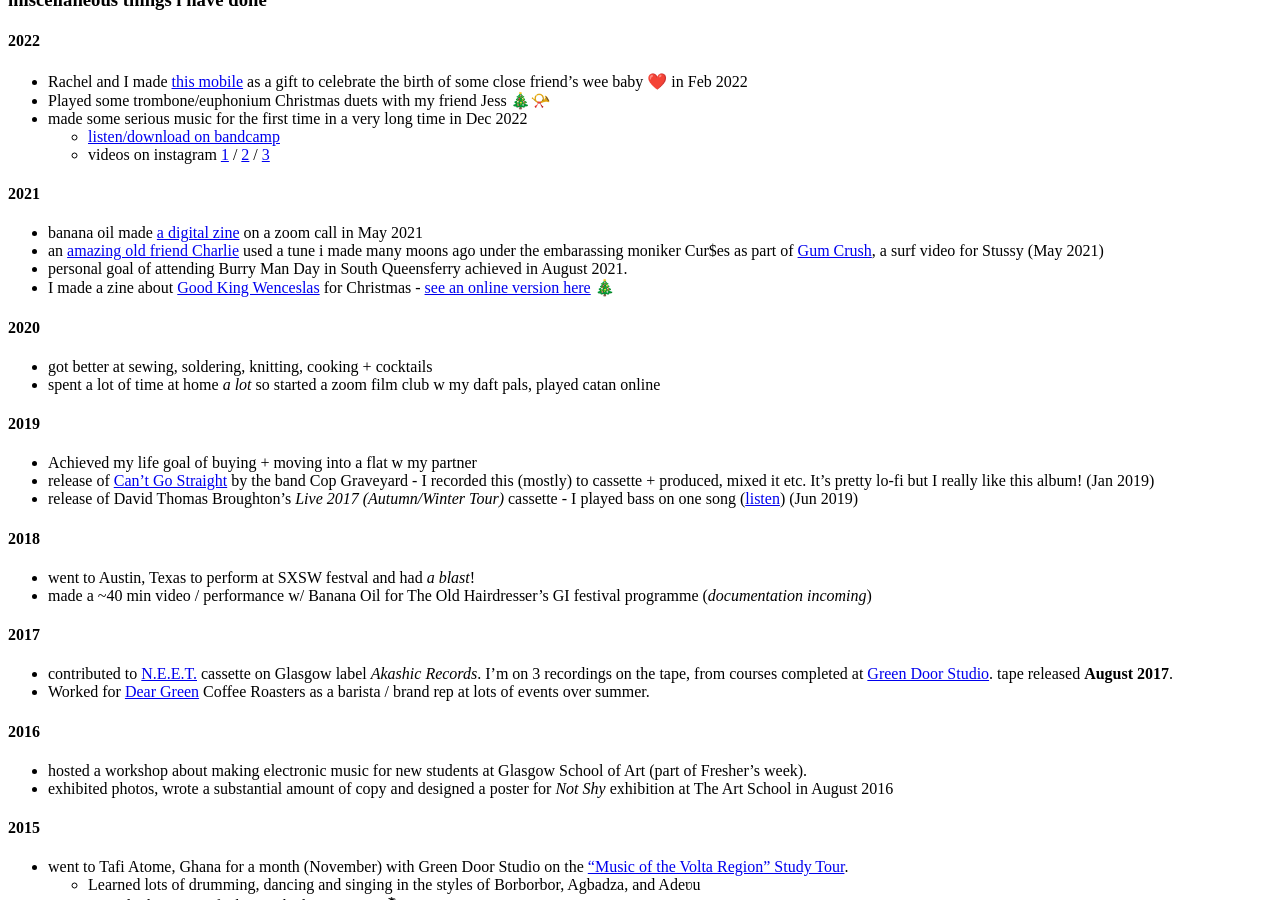
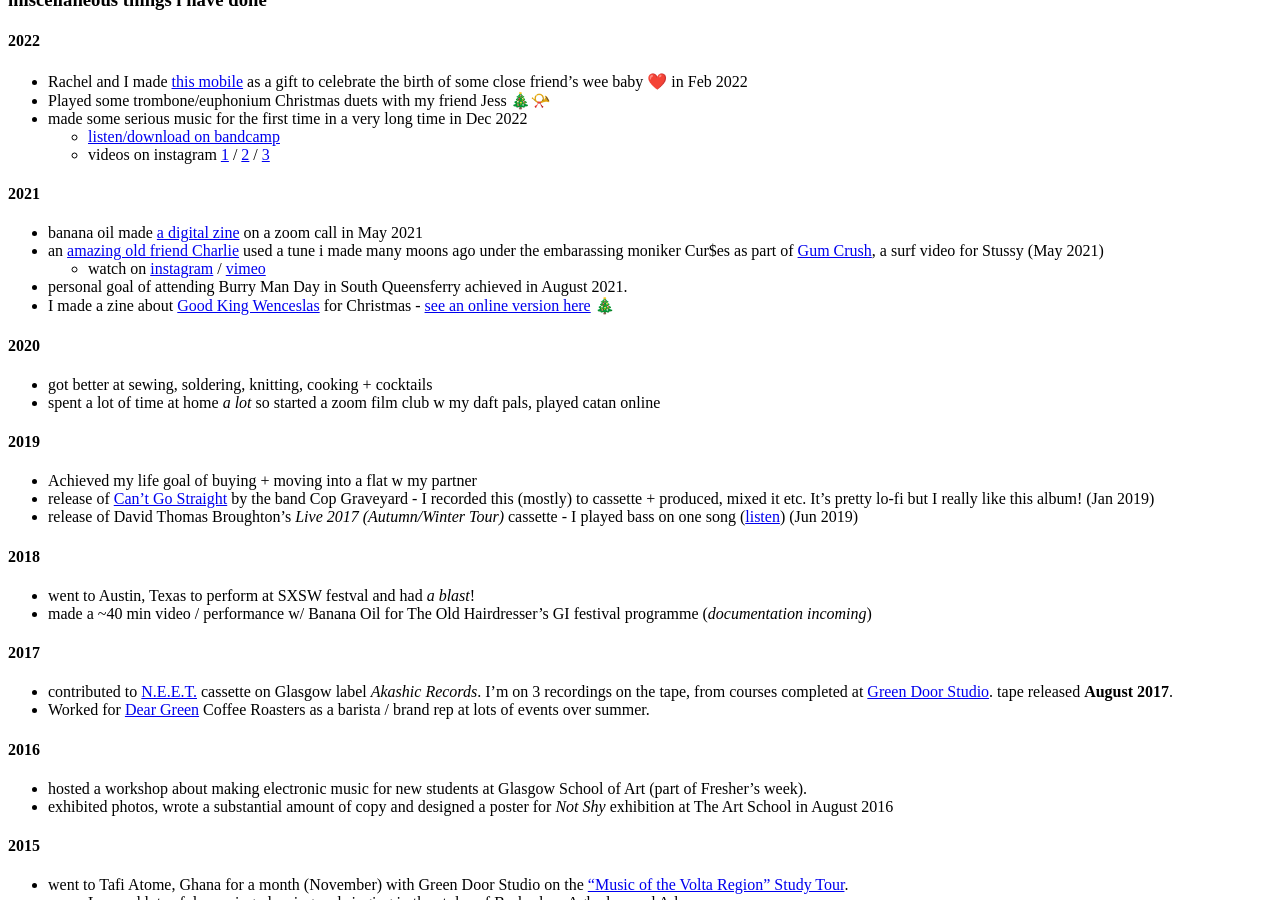
Before and after one commit to kingdomlevel/kingdomlevel.github.io, a Jekyll site: the page built from index.markdown, in a window 1280 px wide and 900 px high, scrolled down 6510 px. Built offline with Jekyll 4.4.1, drawn with Linux system fonts in a browser that asks for light colours; our own code applies the rules of GitHub Pages for plain Markdown files.

Commit message:
adds gum crush links

```diff
--- a/index.markdown
+++ b/index.markdown
@@ -192,7 +192,8 @@
 
 #### 2021
 + banana oil made [a digital zine](https://www.shamgate.co/banana_oil/zine_202105/) on a zoom call in May 2021
-+ an [amazing old friend Charlie](https://www.instagram.com/appleshift4/) used a tune i made many moons ago under the embarassing moniker Cur$es as part of [Gum Crush](https://www.instagram.com/tv/COs4_J6gG6v), a surf video for Stussy (May 2021)
++ an [amazing old friend Charlie](https://www.instagram.com/appleshift4/) used a tune i made many moons ago under the embarassing moniker Cur$es as part of [Gum Crush](https://uk.stussy.com/blogs/features/gum-crush), a surf video for Stussy (May 2021)
+  + watch on [instagram](https://www.instagram.com/tv/COs4_J6gG6v) / [vimeo](https://vimeo.com/547612259)
 + personal goal of attending Burry Man Day in South Queensferry achieved in August 2021.
 + I made a zine about [Good King Wenceslas](https://en.wikipedia.org/wiki/Good_King_Wenceslas) for Christmas - [see an online version here](/zines/good-king-wenceslas) 🎄
 
```
